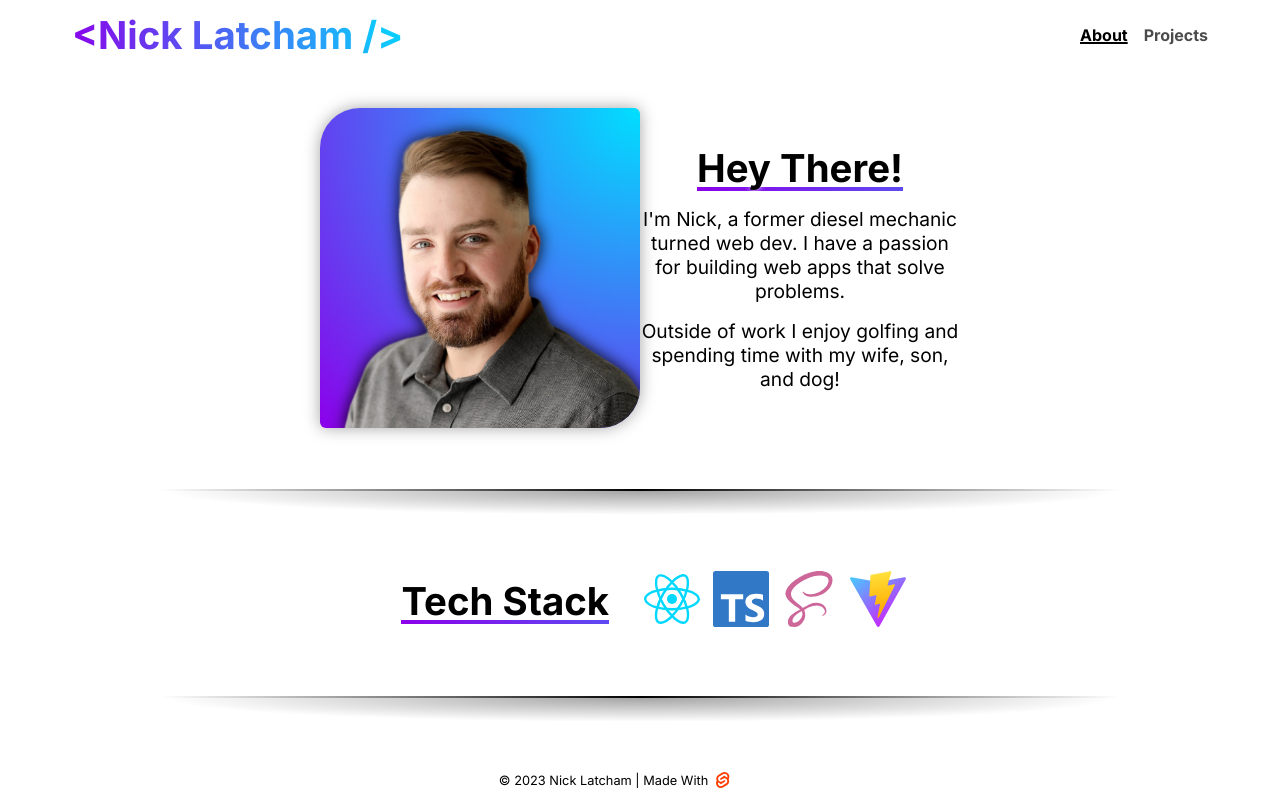
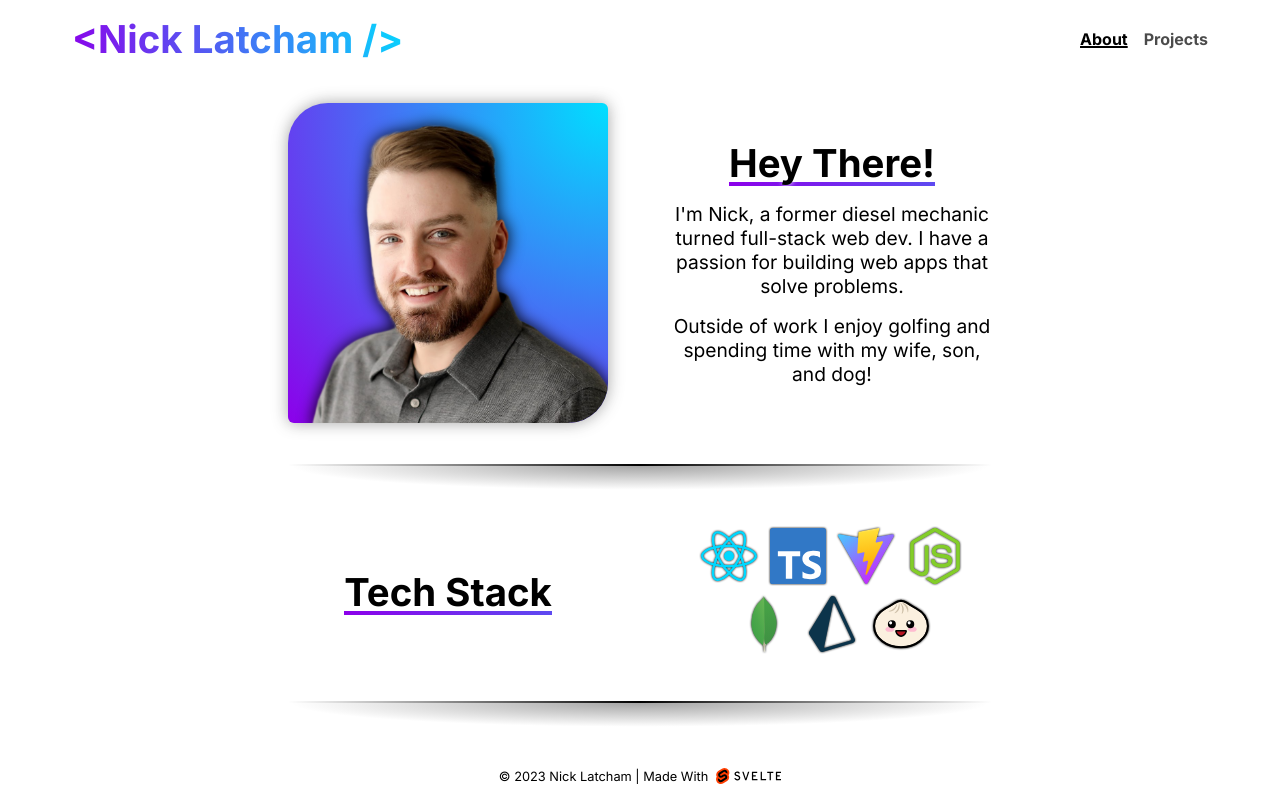
Before and after one commit to nicklatch/portfolio, a SvelteKit app: page /about in a window 1280 px wide. Built offline with nearby package versions, Linux system fonts and the light colour scheme.

Commit message:
refactor(svg): change svg sizing to css prop

```diff
--- a/src/components/Footer.svelte
+++ b/src/components/Footer.svelte
@@ -1,5 +1,5 @@
 <script lang="ts">
-  import SvelteSvg from './SvelteSVG.svelte';
+  import SvelteSvg from './logoSVG/SvelteSVG.svelte';
 </script>
 
 <footer>
--- /dev/null
+++ b/src/components/logoSVG/BunSVG.svelte
@@ -0,0 +1,36 @@
+<svg
+  xmlns="http://www.w3.org/2000/svg"
+  class="logo-svg"
+  viewBox="0 0 32 32"
+  {...$$props}
+  ><path
+    fill="#fbf0df"
+    d="M29 17c0 5.65-5.82 10.23-13 10.23S3 22.61 3 17c0-3.5 2.24-6.6 5.66-8.44S14.21 4.81 16 4.81s3.32 1.54 7.34 3.71C26.76 10.36 29 13.46 29 17Z"
+  /><path
+    fill="none"
+    stroke="#000"
+    d="M16 27.65c7.32 0 13.46-4.65 13.46-10.65c0-3.72-2.37-7-5.89-8.85c-1.39-.75-2.46-1.41-3.37-2l-1.13-.69A6.14 6.14 0 0 0 16 4.35a6.88 6.88 0 0 0-3.3 1.23c-.42.24-.86.51-1.32.8c-.87.54-1.83 1.13-3 1.73C4.91 10 2.54 13.24 2.54 17c0 6 6.14 10.65 13.46 10.65Z"
+  /><ellipse cx="21.65" cy="18.62" fill="#febbd0" rx="2.17" ry="1.28" /><ellipse
+    cx="10.41"
+    cy="18.62"
+    fill="#febbd0"
+    rx="2.17"
+    ry="1.28"
+  /><path
+    fill-rule="evenodd"
+    d="M11.43 18.11a2 2 0 1 0-2-2.05a2.05 2.05 0 0 0 2 2.05Zm9.2 0a2 2 0 1 0-2-2.05a2 2 0 0 0 2 2.05Z"
+  /><path
+    fill="#fff"
+    fill-rule="evenodd"
+    d="M10.79 16.19a.77.77 0 1 0-.76-.77a.76.76 0 0 0 .76.77Zm9.2 0a.77.77 0 1 0 0-1.53a.77.77 0 0 0 0 1.53Z"
+  /><path
+    fill="#b71422"
+    stroke="#000"
+    stroke-width=".75"
+    d="M18.62 19.67a3.3 3.3 0 0 1-1.09 1.75a2.48 2.48 0 0 1-1.5.69a2.53 2.53 0 0 1-1.5-.69a3.28 3.28 0 0 1-1.08-1.75a.26.26 0 0 1 .29-.3h4.58a.27.27 0 0 1 .3.3Z"
+  /><path
+    fill="#ccbea7"
+    fill-rule="evenodd"
+    d="M14.93 5.75a6.09 6.09 0 0 1-2.09 4.62c-.1.09 0 .27.11.22c1.25-.49 2.94-1.94 2.23-4.88c-.03-.15-.25-.11-.25.04Zm.85 0a6 6 0 0 1 .57 5c0 .13.12.24.21.13c.83-1 1.54-3.11-.59-5.31c-.1-.11-.27.04-.19.17Zm1-.06a6.09 6.09 0 0 1 2.53 4.38c0 .14.21.17.24 0c.34-1.3.15-3.51-2.66-4.66c-.12-.02-.21.18-.09.27ZM9.94 9.55a6.27 6.27 0 0 0 3.89-3.33c.07-.13.28-.08.25.07c-.64 3-2.79 3.59-4.13 3.51c-.14-.01-.14-.21-.01-.25Z"
+  /></svg
+>
--- /dev/null
+++ b/src/components/logoSVG/MongoSVG.svelte
@@ -0,0 +1,66 @@
+<svg
+  xmlns="http://www.w3.org/2000/svg"
+  class="logo-svg"
+  viewBox="0 0 32 32"
+  {...$$props}
+  ><defs
+    ><linearGradient
+      id="vscodeIconsFileTypeMongo0"
+      x1="-645.732"
+      x2="-654.59"
+      y1="839.188"
+      y2="839.25"
+      gradientTransform="matrix(-.977 -.323 -.29 .877 -375.944 -928.287)"
+      gradientUnits="userSpaceOnUse"
+      ><stop offset=".231" stop-color="#999875" /><stop
+        offset=".563"
+        stop-color="#9b9977"
+      /><stop offset=".683" stop-color="#a09f7e" /><stop
+        offset=".768"
+        stop-color="#a9a889"
+      /><stop offset=".837" stop-color="#b7b69a" /><stop
+        offset=".896"
+        stop-color="#c9c7b0"
+      /><stop offset=".948" stop-color="#deddcb" /><stop
+        offset=".994"
+        stop-color="#f8f6eb"
+      /><stop offset="1" stop-color="#fbf9ef" /></linearGradient
+    ><linearGradient
+      id="vscodeIconsFileTypeMongo1"
+      x1="-644.287"
+      x2="-657.028"
+      y1="823.405"
+      y2="845.476"
+      gradientTransform="matrix(-.977 -.323 -.29 .877 -375.944 -928.287)"
+      gradientUnits="userSpaceOnUse"
+      ><stop offset="0" stop-color="#48a547" /><stop
+        offset="1"
+        stop-color="#3f9143"
+      /></linearGradient
+    ><linearGradient
+      id="vscodeIconsFileTypeMongo2"
+      x1="-643.386"
+      x2="-652.418"
+      y1="839.485"
+      y2="833.417"
+      gradientTransform="matrix(-.977 -.323 -.29 .877 -375.944 -928.287)"
+      gradientUnits="userSpaceOnUse"
+      ><stop offset="0" stop-color="#41a247" /><stop
+        offset=".352"
+        stop-color="#4ba74b"
+      /><stop offset=".956" stop-color="#67b554" /><stop
+        offset="1"
+        stop-color="#69b655"
+      /></linearGradient
+    ></defs
+  ><path
+    fill="url(#vscodeIconsFileTypeMongo0)"
+    d="m16.62 30l-.751-.249s.1-3.8-1.275-4.067c-.9-1.048.133-44.741 3.423-.149a2.712 2.712 0 0 0-1.333 1.523A14.1 14.1 0 0 0 16.62 30Z"
+  /><path
+    fill="url(#vscodeIconsFileTypeMongo1)"
+    d="M17.026 26.329a13.223 13.223 0 0 0 5-13.225c-1.47-6.485-4.951-8.617-5.326-9.431a9.792 9.792 0 0 1-.825-1.6l.277 18.069s-.574 5.522.874 6.187Z"
+  /><path
+    fill="url(#vscodeIconsFileTypeMongo2)"
+    d="M15.487 26.569S9.366 22.4 9.72 15.025a15.54 15.54 0 0 1 5.519-11.648A1.725 1.725 0 0 0 15.846 2c.381.82.319 12.243.359 13.579c.155 5.197-.289 10.009-.718 10.99Z"
+  /></svg
+>
--- /dev/null
+++ b/src/components/logoSVG/NodeSVG.svelte
@@ -0,0 +1,13 @@
+<svg
+  xmlns="http://www.w3.org/2000/svg"
+  class="logo-svg"
+  viewBox="0 0 32 32"
+  {...$$props}
+  ><path
+    fill="#83cd29"
+    d="M16 30a2.151 2.151 0 0 1-1.076-.288L11.5 27.685c-.511-.286-.262-.387-.093-.446a6.828 6.828 0 0 0 1.549-.7a.263.263 0 0 1 .255.019l2.631 1.563a.34.34 0 0 0 .318 0l10.26-5.922a.323.323 0 0 0 .157-.278V10.075a.331.331 0 0 0-.159-.283l-10.26-5.917a.323.323 0 0 0-.317 0L5.587 9.794a.33.33 0 0 0-.162.281v11.841a.315.315 0 0 0 .161.274L8.4 23.814c1.525.762 2.459-.136 2.459-1.038V11.085a.3.3 0 0 1 .3-.3h1.3a.3.3 0 0 1 .3.3v11.692c0 2.035-1.108 3.2-3.038 3.2a4.389 4.389 0 0 1-2.363-.642l-2.697-1.547a2.166 2.166 0 0 1-1.076-1.872V10.075A2.162 2.162 0 0 1 4.661 8.2l10.261-5.924a2.246 2.246 0 0 1 2.156 0L27.338 8.2a2.165 2.165 0 0 1 1.077 1.87v11.846a2.171 2.171 0 0 1-1.077 1.872l-10.26 5.924A2.152 2.152 0 0 1 16 30Z"
+  /><path
+    fill="#83cd29"
+    d="M14.054 17.953a.3.3 0 0 1 .3-.3h1.327a.3.3 0 0 1 .295.251c.2 1.351.8 2.032 3.513 2.032c2.161 0 3.082-.489 3.082-1.636c0-.661-.261-1.152-3.62-1.481c-2.808-.278-4.544-.9-4.544-3.144c0-2.07 1.745-3.305 4.67-3.305c3.287 0 4.914 1.141 5.12 3.589a.3.3 0 0 1-.295.323h-1.336a.3.3 0 0 1-.288-.232c-.319-1.421-1.1-1.875-3.2-1.875c-2.36 0-2.634.822-2.634 1.438c0 .746.324.964 3.51 1.385c3.153.417 4.651 1.007 4.651 3.223c0 2.236-1.864 3.516-5.115 3.516c-4.495.006-5.436-2.055-5.436-3.784Z"
+  /></svg
+>
--- /dev/null
+++ b/src/components/logoSVG/PrismaSVG.svelte
@@ -0,0 +1,11 @@
+<svg
+  xmlns="http://www.w3.org/2000/svg"
+  class="logo-svg"
+  viewBox="0 0 32 32"
+  {...$$props}
+  ><path
+    fill="#0c344b"
+    fill-rule="evenodd"
+    d="m25.21 24.21l-12.471 3.718a.525.525 0 0 1-.667-.606l4.456-21.511a.43.43 0 0 1 .809-.094l8.249 17.661a.6.6 0 0 1-.376.832Zm2.139-.878L17.8 2.883A1.531 1.531 0 0 0 16.491 2a1.513 1.513 0 0 0-1.4.729L4.736 19.648a1.592 1.592 0 0 0 .018 1.7l5.064 7.909a1.628 1.628 0 0 0 1.83.678l14.7-4.383a1.6 1.6 0 0 0 1-2.218Z"
+  /></svg
+>
--- a/src/components/ReactSVG.svelte
+++ b/src/components/logoSVG/ReactSVG.svelte
@@ -1,11 +1,6 @@
-<script>
-  const measure = 'clamp(3rem, 5vw, 5rem)';
-</script>
-
 <svg
   xmlns="http://www.w3.org/2000/svg"
-  width={measure}
-  height={measure}
+  class="logo-svg"
   viewBox="0 0 32 32"
   {...$$props}
   ><circle cx="16" cy="15.974" r="2.5" fill="#00d8ff" /><path
--- a/src/components/SCSSSVG.svelte
+++ b/src/components/logoSVG/SCSSSVG.svelte
@@ -1,11 +1,6 @@
-<script>
-  const measure = 'clamp(3rem, 5vw, 5rem)';
-</script>
-
 <svg
   xmlns="http://www.w3.org/2000/svg"
-  width={measure}
-  height={measure}
+  class="logo-svg"
   viewBox="0 0 32 32"
   {...$$props}
   ><path
--- a/src/components/TypescriptSVG.svelte
+++ b/src/components/logoSVG/TypescriptSVG.svelte
@@ -1,11 +1,6 @@
-<script>
-  const measure = 'clamp(3rem, 5vw, 5rem)';
-</script>
-
 <svg
   xmlns="http://www.w3.org/2000/svg"
-  width={measure}
-  height={measure}
+  class="logo-svg"
   viewBox="0 0 32 32"
   {...$$props}
   ><rect width="28" height="28" x="2" y="2" fill="#3178c6" rx="1.312" /><path
--- a/src/components/ViteSVG.svelte
+++ b/src/components/logoSVG/ViteSVG.svelte
@@ -1,11 +1,6 @@
-<script>
-  const measure = 'clamp(3rem, 5vw, 5rem)';
-</script>
-
 <svg
   xmlns="http://www.w3.org/2000/svg"
-  width={measure}
-  height={measure}
+class="logo-svg"
   viewBox="0 0 32 32"
   {...$$props}
   ><g fill="none"
--- a/src/routes/+layout.svelte
+++ b/src/routes/+layout.svelte
@@ -38,6 +38,7 @@
       #8c00ea 100%
     );
     --shadow__color: #323232;
+    --logo__h-w: clamp(3rem, 5vw, 5rem);
   }
 
   :global(*, *::before, *::after, *:visited) {
@@ -49,13 +50,13 @@
   }
 
   :global(body) {
-    max-width: clamp(340px, 100vw, 1440px);
-    min-height: 100vh;
+    width: clamp(300px, 100vw, 1440px);
+    min-height: 100svh;
+    margin-inline: auto;
+    padding-block: 1rem;
     display: grid;
     grid-template-rows: auto 1fr auto;
     place-items: center center;
-    margin-inline: auto;
-    padding-block: 0.75rem;
   }
 
   :global(main) {
@@ -64,8 +65,9 @@
     justify-content: space-around;
     align-items: stretch;
     height: 100%;
+    width: auto;
     padding-block: 2rem;
-    width: 75%;
+    padding-inline: calc(25vw / 2);
   }
 
   :global(input, button) {
@@ -114,6 +116,19 @@
     background-position: left bottom;
   }
 
+  :global(.logo-svg) {
+    object-fit: contain;
+    width: var(--logo__h-w);
+    aspect-ratio: 1;
+    filter: drop-shadow(0 0 1px var(--font__color));
+    transition: all linear 100ms;
+  }
+
+  :global(.logo-svg:hover) {
+    scale: 1.1;
+    filter: drop-shadow(0.25rem 0 1rem var(--font__color));
+  }
+
   /* For mobile/touch devices */
   @media screen and (max-width: 630px) {
     :global(body) {
--- a/src/routes/about/+page.svelte
+++ b/src/routes/about/+page.svelte
@@ -1,11 +1,15 @@
 <script lang="ts">
   import me from '$lib/assets/me.png';
   import Construction from '../../components/Construction.svelte';
-  import ReactSvg from '../../components/ReactSVG.svelte';
-  import Scsssvg from '../../components/SCSSSVG.svelte';
+  import ReactSvg from '../../components/logoSVG/ReactSVG.svelte';
+  import Scsssvg from '../../components/logoSVG/SCSSSVG.svelte';
   import Seperator from '../../components/Seperator.svelte';
-  import TypescriptSvg from '../../components/TypescriptSVG.svelte';
-  import ViteSvg from '../../components/ViteSVG.svelte';
+  import TypescriptSvg from '../../components/logoSVG/TypescriptSVG.svelte';
+  import ViteSvg from '../../components/logoSVG/ViteSVG.svelte';
+  import NodeSvg from '../../components/logoSVG/NodeSVG.svelte';
+  import MongoSvg from '../../components/logoSVG/MongoSVG.svelte';
+  import PrismaSvg from '../../components/logoSVG/PrismaSVG.svelte';
+  import BunSvg from '../../components/logoSVG/BunSVG.svelte';
 </script>
 
 <div class="sub-parent__container">
@@ -15,8 +19,8 @@
   <section class="container-half info-container">
     <h2 class="underline">Hey There!</h2>
     <p>
-      I'm Nick, a former diesel mechanic turned web dev. I have a passion for
-      building web apps that solve problems.
+      I'm Nick, a former diesel mechanic turned full-stack web dev. I have a
+      passion for building web apps that solve problems.
     </p>
     <p>
       Outside of work I enjoy golfing and spending time with my wife, son, and
@@ -32,8 +36,11 @@
   <section class="container-half icons">
     <ReactSvg />
     <TypescriptSvg />
-    <Scsssvg />
     <ViteSvg />
+    <NodeSvg />
+    <MongoSvg />
+    <PrismaSvg />
+    <BunSvg />
   </section>
 </div>
 <Seperator />
@@ -41,7 +48,7 @@
 <style>
   img {
     object-fit: contain;
-    filter: drop-shadow(0 0 8px black);
+    filter: drop-shadow(0 0 8px #000000);
     margin-inline: auto;
     position: relative;
     top: 5px;
@@ -53,13 +60,14 @@
     display: grid;
     grid-template-columns: 1fr 1fr;
     margin: 0 auto;
+    gap: 5vw;
   }
 
   .container-half {
     margin: auto;
     text-align: center;
     width: fit-content;
-    max-width: 25vw;
+    width: clamp(250px, 25vw, 400px);
   }
 
   .container-half > h2 {
```
Also changed, not shown: src/components/logoSVG/SvelteSVG.svelte (renamed from src/components/SvelteSVG.svelte, +11 -2 lines).
